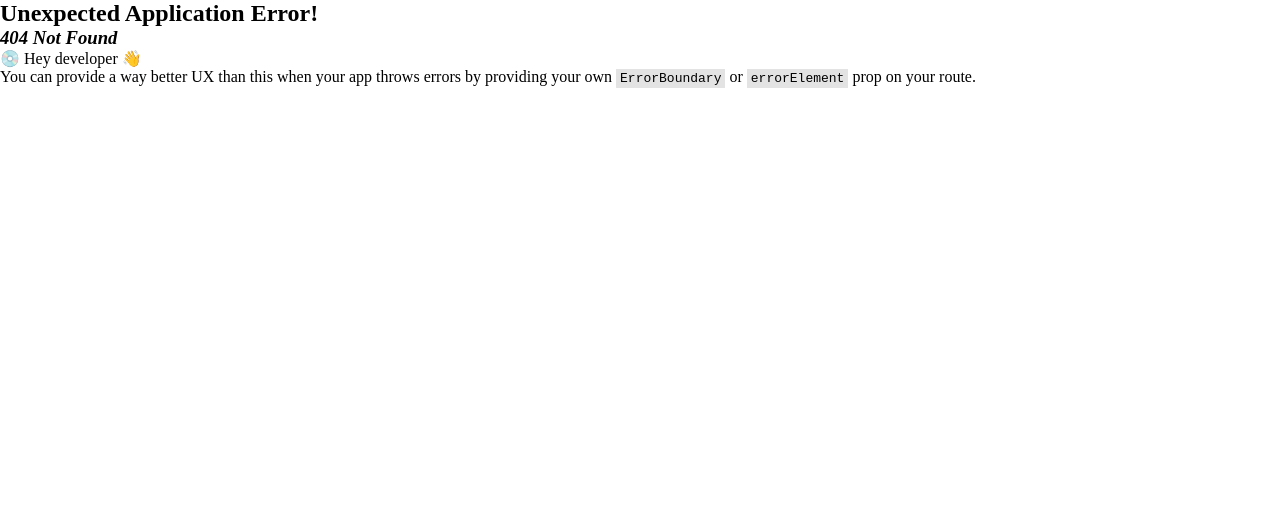
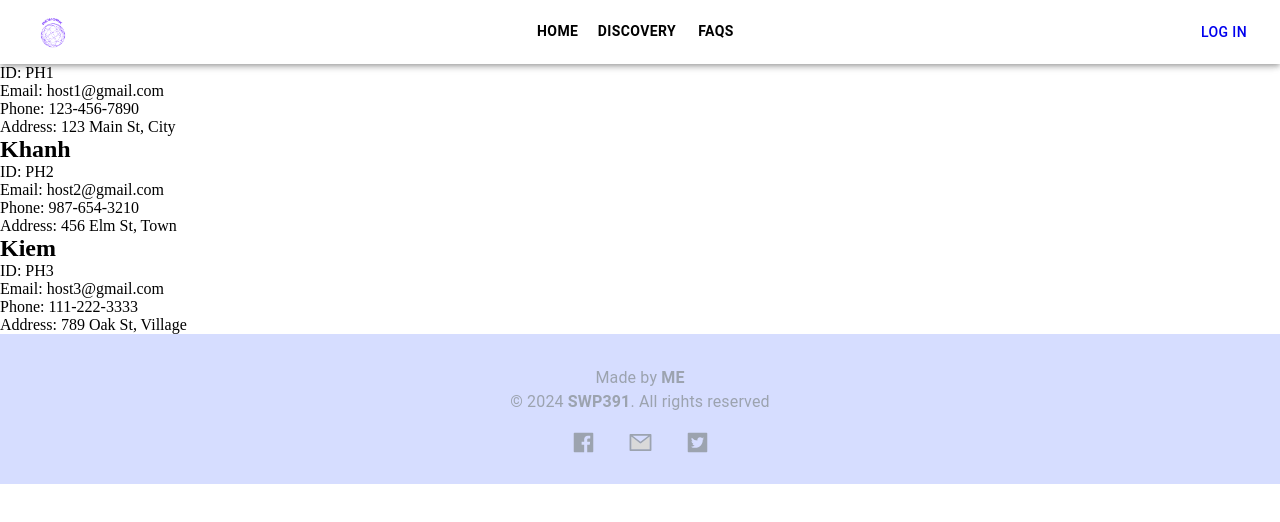
Before and after one commit to ShuMoo789/swp_booking_party_fe, a React (Vite) app: page /partyhostlist in a window 1280 px wide. Before the commit this address had no page. Shown: the top 522 px of the page. Built offline with nearby package versions, Linux system fonts and the light colour scheme.

Commit message:
packagelist & partyhostlist

```diff
--- a/package.json
+++ b/package.json
@@ -15,6 +15,7 @@
     "@mui/icons-material": "^5.15.10",
     "@mui/material": "^5.15.10",
     "@mui/styled-engine-sc": "^6.0.0-alpha.16",
+    "antd": "^5.14.1",
     "formik": "^2.4.5",
     "prop-types": "^15.8.1",
     "react": "^18.2.0",
--- a/src/pages/packagelist/packagelist.jsx
+++ b/src/pages/packagelist/packagelist.jsx
@@ -0,0 +1,89 @@
+import React from "react";
+import "./packagelist.scss";
+import { Button, Card, Col, Row, Typography } from "antd";
+
+// Component để hiển thị một gói phần mềm
+function PackageItem(props) {
+  return (
+    <Card
+      hoverable
+      style={{ width: "100%", marginBottom: "20px" }}
+      cover={<img alt={props.name} src={props.img} style={{ maxHeight: "250px", objectFit: "cover" }} />}
+    >
+      <div style={{ padding: "20px" }}>
+        <Typography.Title level={3}>{props.name}</Typography.Title>
+        <p><strong>Theme:</strong> {props.theme}</p>
+        <p><strong>Venue:</strong> {props.venue}</p>
+        <p>{props.description}</p>
+        <p><strong>Food Option:</strong> {props.foodOption}</p>
+        <p><strong>Price:</strong> {props.price}</p>
+        <Button type="primary" href="https://ant.design" target="_blank" rel="noopener noreferrer">
+          Get Started
+        </Button>
+      </div>
+    </Card>
+  );
+}
+
+// Component chính để hiển thị danh sách các gói phần mềm
+function PackageList() {
+  const packages = [
+    {
+      id: 1,
+      name: "Superhero Package",
+      theme: "Superheroes",
+      venue: "Grand Hall",
+      img: "https://cdn.cherishx.com/uploads/1562151788_large.jpg",
+      description:
+        "Kids love dressing up as their favorite superheroes like Spiderman, Batman, Wonder Woman, etc. You can decorate the venue with superhero-themed decorations and have games and activities centered around superhero challenges.",
+      foodOption: "Buffet",
+      price: "$500",
+    },
+    {
+      id: 2,
+      name: "Beach Package",
+      theme: "Beach",
+      venue: "Beach",
+      img: "https://cdn.greenvelope.com/blog/wp-content/uploads/decorations-for-beach-party.jpg",
+      description:
+        "The Beach theme for a birthday party creates a relaxed atmosphere with sand and sea decorations. Activities include beach volleyball, sandcastle building, and water games.",
+      foodOption: "Plated Dinner",
+      price: "$1000",
+    },
+    {
+      id: 3,
+      name: "Princess Package",
+      theme: "Princess",
+      venue: "Conference Center",
+      img: "https://www.paperlesspost.com/blog/wp-content/uploads/Blog_2-23_Princess-Themed-Birthday-Party_01-hero.png",
+      description:
+        "For children who enjoy fairy tales and royalty, a princess or prince-themed party can be magical. Decorate with tiaras, wands, and royal colors like pink and purple. You can also organize a royal ball with dancing and crafts like making crowns or magic wands.",
+      foodOption: "Catering",
+      price: "$800",
+    },
+  ];
+
+  return (
+    <div className="package-list">
+      <Typography.Title level={1} style={{ textAlign: "center", marginBottom: "30px" }}>Package List</Typography.Title>
+      <Row gutter={[16, 16]}>
+        {packages.map((pkg) => (
+          <Col key={pkg.id} xs={24} sm={12} md={8}>
+            <PackageItem
+              id={pkg.id}
+              name={pkg.name}
+              theme={pkg.theme}
+              venue={pkg.venue}
+              img={pkg.img}
+              description={pkg.description}
+              foodOption={pkg.foodOption}
+              price={pkg.price}
+            />
+          </Col>
+        ))}
+      </Row>
+    </div>
+  );
+}
+
+export default PackageList;
--- a/src/pages/packagelist/packagelist.scss
+++ b/src/pages/packagelist/packagelist.scss
@@ -0,0 +1,44 @@
+$primary-color: #3498db;
+$secondary-color: #2ecc71;
+$border-color: #ccc;
+$shadow-color: rgba(0, 0, 0, 0.1);
+
+.container {
+  text-align: center;
+
+  h1 {
+    font-size: 2rem;
+    margin-bottom: 20px;
+    color: $primary-color;
+    font-family: 'Arial', sans-serif;
+  }
+
+  .package-list {
+    .package-items {
+      display: flex;
+      justify-content: center;
+      flex-wrap: wrap;
+      gap: 20px;
+
+      .package-item {
+        border: 1px solid $border-color;
+        border-radius: 5px;
+        width: 620px;
+        overflow: hidden;
+        position: relative;
+        box-shadow: 0 4px 6px $shadow-color;
+        transition: transform 0.3s ease;
+
+        &:hover {
+          transform: scale(1.1);
+        }
+
+        img {
+          display: block;
+          width: 273px;
+          border-radius: 5px;
+        }
+      }
+    }
+  }
+}
--- a/src/pages/partyhostlist/partyhostlist.jsx
+++ b/src/pages/partyhostlist/partyhostlist.jsx
@@ -0,0 +1,37 @@
+import React from 'react';
+import "./partyhostlist.scss";
+import { Avatar, List, Radio, Space } from 'antd';
+
+// Component để hiển thị một người tổ chức tiệc
+function PartyHost(props) {
+  return (
+    <div className="party-host">
+      <h2>{props.name}</h2>
+      <p>{props.contact}</p>
+      <p>ID: {props.id}</p>
+      <p>Email: {props.email}</p>
+      <p>Phone: {props.phone}</p>
+      <p>Address: {props.address}</p>
+    </div>
+  );
+}
+
+// Component chính để hiển thị danh sách người tổ chức tiệc
+function PartyHostList() {
+  const hosts = [
+    { id: 'PH1', name: 'Toan', email: 'host1@gmail.com', phone: '123-456-7890', address: '123 Main St, City' },
+    { id: 'PH2', name: 'Khanh', email: 'host2@gmail.com', phone: '987-654-3210', address: '456 Elm St, Town' },
+    { id: 'PH3', name: 'Kiem', email: 'host3@gmail.com', phone: '111-222-3333', address: '789 Oak St, Village' }
+  ];
+
+  return (
+    <div className="party-host-list">
+      <h1>Party Hosts</h1>
+      {hosts.map((host, index) => (
+        <PartyHost key={index} id={host.id} name={host.name} email={host.email} phone={host.phone} address={host.address} />
+      ))}
+    </div>
+  );
+}
+
+export default PartyHostList;
--- a/src/pages/partyhostlist/partyhostlist.scss
+++ b/src/pages/partyhostlist/partyhostlist.scss
@@ -0,0 +1,38 @@
+// Biến màu sắc
+$primary-color: #3498db;
+$secondary-color: #2ecc71;
+$border-color: #ccc;
+$shadow-color: rgba(0, 0, 0, 0.1);
+
+.package-list {
+  text-align: center;
+
+  .package-item {
+    border: 1px solid $border-color;
+    border-radius: 5px;
+    margin: 20px;
+    padding: 20px;
+    box-shadow: 0 4px 6px $shadow-color;
+    transition: transform 0.3s ease;
+
+    &:hover {
+      transform: translateY(-5px);
+    }
+
+    h2 {
+      font-size: 1.5rem;
+      margin-bottom: 10px;
+      color: $primary-color;
+    }
+
+    p {
+      margin-bottom: 5px;
+    }
+
+    img {
+      max-width: 30%;
+      border-radius: 5px;
+      margin-top: 10px;
+    }
+  }
+}
```
Also changed, not shown: src/App.jsx (+10 -0 lines), 1 other file (tests, documents, lock files or other folders).
